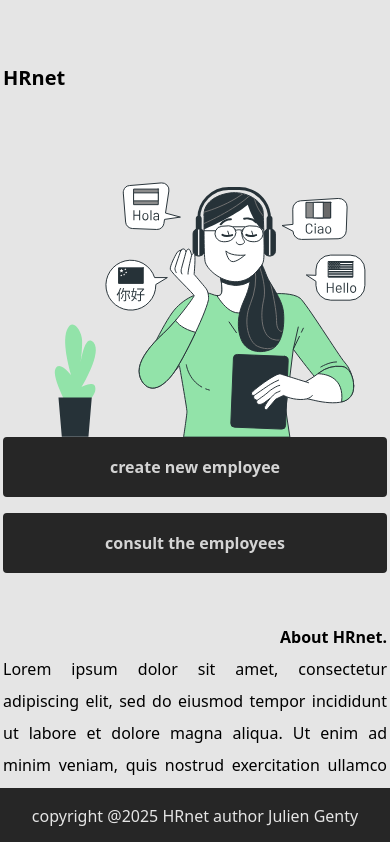
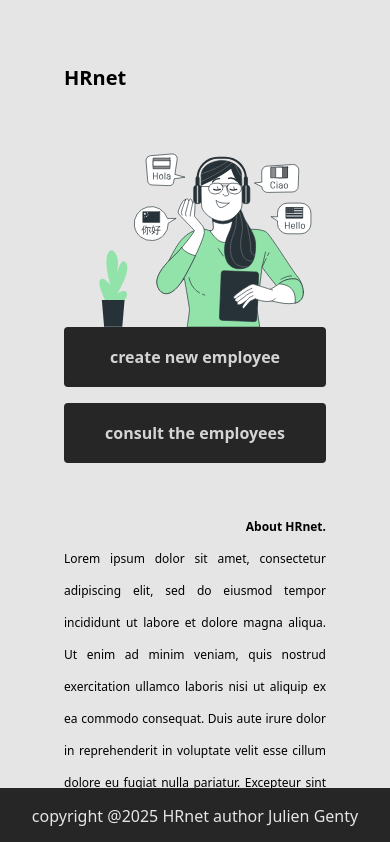
Before and after one commit to JulienDevFront/HRnet, a React (Vite) app: page / in a window 390 px wide. Shown: the top 842 px of the page. Built offline with nearby package versions, Linux system fonts and the light colour scheme.

Commit message:
style(page): apply the responsive at page HomePage.tsx

```diff
--- a/src/pages/homePage.tsx
+++ b/src/pages/homePage.tsx
@@ -12,22 +12,17 @@ export default function HomePage() {
       <Header to="/" />
       <HeroHeader img={image} alt="illustration" />
       <nav className={styles.nav}>
-        <Button path="/addEmploye" text="create new employee" />
-        <Button path="/listEmploye" text="consult the employees" />
+        <Button path="addEmployee" text="create new employee" />
+        <Button path="listEmployee" text="consult the employees" />
       </nav>
       <main className={styles.main}>
-        <section className="">
+        <section>
           <h2 className={styles.h2}>About HRnet.</h2>
           <p className={styles.p}>
-            Lorem ipsum dolor sit amet, consectetur adipiscing elit, sed do
-            eiusmod tempor incididunt ut labore et dolore magna aliqua. Ut enim
-            ad minim veniam, quis nostrud exercitation ullamco laboris nisi ut
-            aliquip ex ea commodo consequat. Duis aute irure dolor in
-            reprehenderit in voluptate velit esse cillum dolore eu fugiat nulla
-            pariatur. Excepteur sint occaecat cupidatat non proident, sunt in
-            culpa qui officia deserunt mollit anim id est laborum. Lorem ipsum
-            dolor sit amet, consectetur adipiscing elit, sed do eiusmod tempor
-            incididunt ut labore et dolore magna aliqua.
+            Lorem ipsum dolor sit amet, consectetur adipiscing elit, sed do eiusmod tempor incididunt ut labore et dolore magna aliqua. Ut enim ad minim veniam,
+            quis nostrud exercitation ullamco laboris nisi ut aliquip ex ea commodo consequat. Duis aute irure dolor in reprehenderit in voluptate velit esse
+            cillum dolore eu fugiat nulla pariatur. Excepteur sint occaecat cupidatat non proident, sunt in culpa qui officia deserunt mollit anim id est
+            laborum. Lorem ipsum dolor sit amet, consectetur adipiscing elit, sed do eiusmod tempor incididunt ut labore et dolore magna aliqua.
           </p>
         </section>
       </main>
@@ -36,11 +31,9 @@ export default function HomePage() {
 }
 
 const styles = {
-  homePage: "mb-4 flex max-w-3xl flex-1 flex-col items-center justify-center",
-  aside: "w-96",
-  nav: "w-96",
-  main: "mt-8",
-  section: "",
-  h2: "text-right leading-8 font-bold",
-  p: "text-justify leading-8",
+  homePage: "flex max-w-5xl flex-1 flex-col items-center justify-center",
+  nav: "w-full",
+  main: "mt-8 pb-8",
+  h2: "text-right leading-8 font-bold max-md:text-xs md:text-sm lg:text-base",
+  p: "text-justify leading-8 max-md:text-xs md:text-sm lg:text-base",
 };
```
